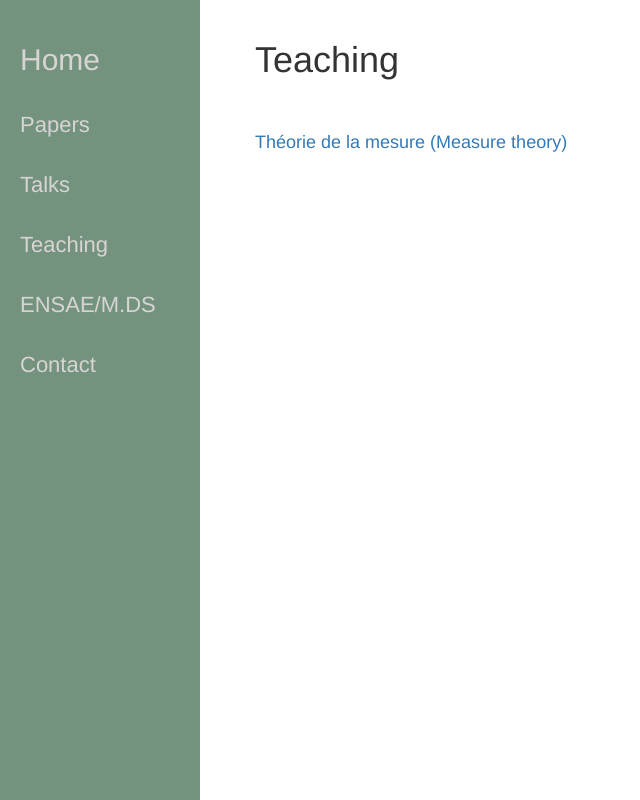
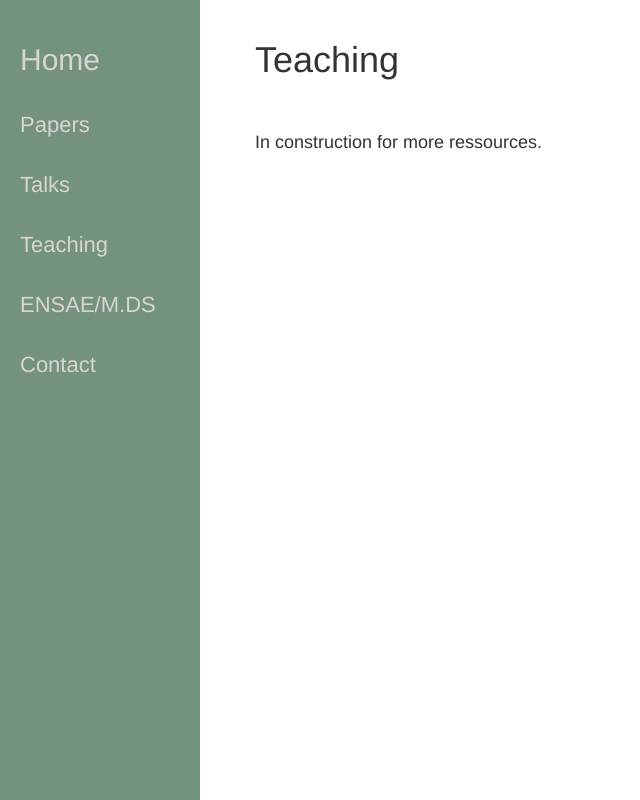
Before and after one commit to akorba/akorba.github.io, a plain HTML site: page Teaching.html in a window 1280 px wide. Shown: the whole page, without its empty margins (0-640 px from the left). Drawn offline with Linux system fonts and the light colour scheme.

Commit message:
update website

```diff
--- a/Teaching.html
+++ b/Teaching.html
@@ -65,7 +65,7 @@
                     <div class="col-lg-12">
                         <h1 style="margin-bottom: 50px;">Teaching</h1>
 
-                        <p style="font-size: 18px;"> <a href="https://www.ensae.fr/courses/theorie-de-la-mesure/">Théorie de la mesure (Measure theory)</a>
+                        <p style="font-size: 18px;">In construction for more ressources.</a>
                         </p>
                         <!--<p style="font-size: 18px;"> <ul style="padding-left:0;margin-left: 1.2em;font-size: 18px;">
                             I was also a teaching assistant at Télécom ParisTech for the following Master courses:</p>
```
Also changed, not shown: index.html (+2 -0 lines).
